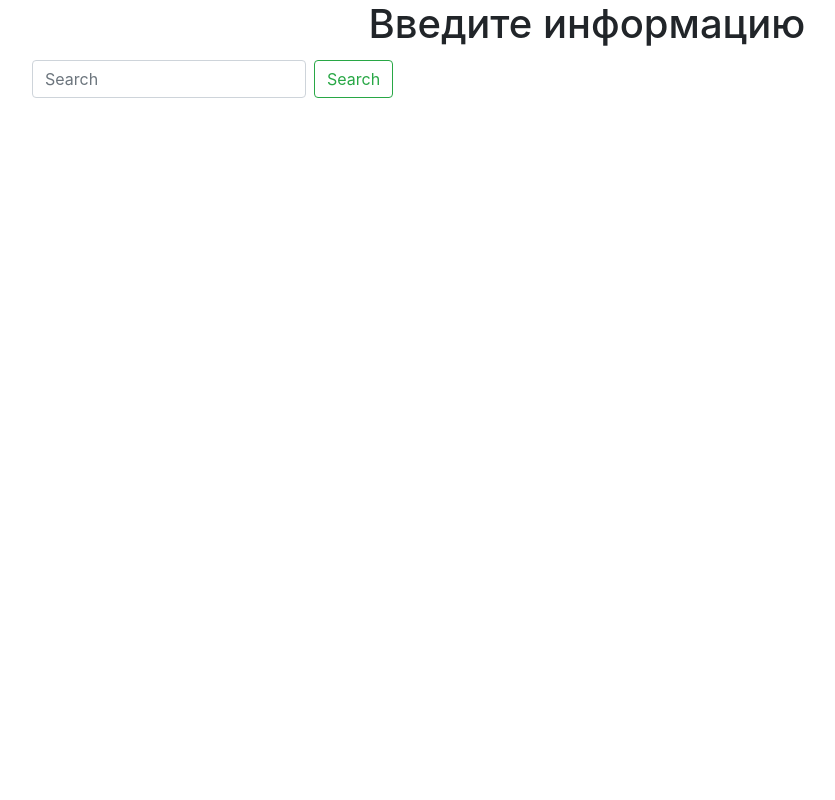
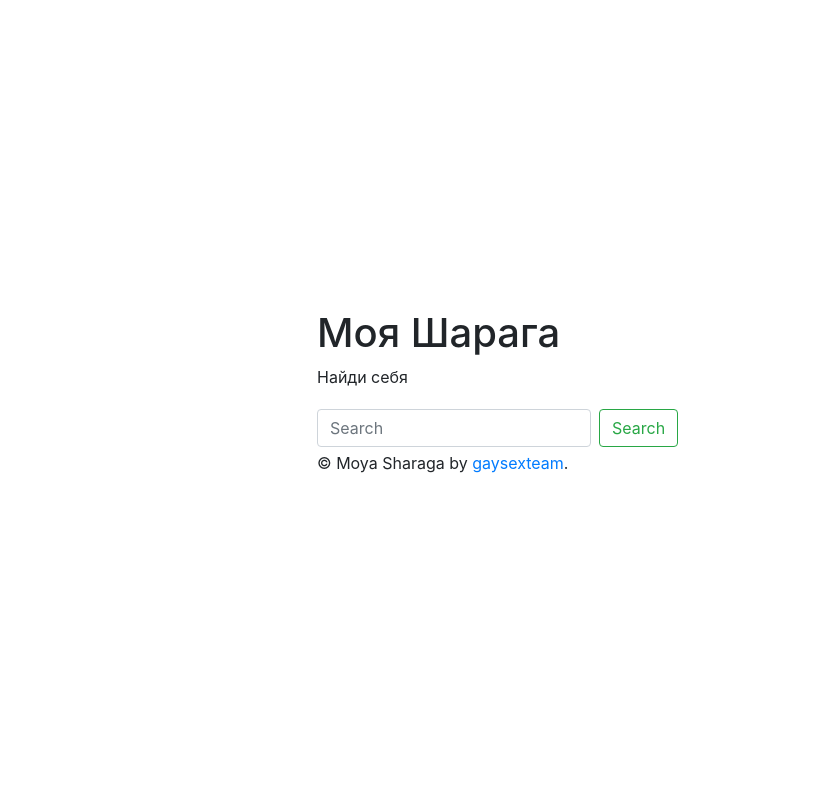
Before and after one commit to koolkittykat69/MoySharaga, a Django app: template MoyaSharaga/MoyaSharaga/templates/panel/list.html in a window 1280 px wide. Shown: the whole page, without its empty margins (53-888 px from the left). Run offline with Django 3.2, Linux system fonts and the light colour scheme; the template is opened without the code that fills it, so the values that code supplies are empty; parts of the project's set-up code (start-up, migrations or seed data) failed here and were passed over; some libraries are stand-ins or nearby versions.

Commit message:
Main and search pages v0.4

```diff
--- a/MoyaSharaga/MoyaSharaga/templates/panel/base.html
+++ b/MoyaSharaga/MoyaSharaga/templates/panel/base.html
@@ -13,14 +13,14 @@
 <div class="container h-100">
     <div class="row h-100 justify-content-center align-items-center">
         <div class="col-10 col-md-8 col-lg-6">
-            <form class="form-example" action="" method="post">
+            <form>
                 <h1>Моя Шарага</h1>
                 <p class="description">Удобный способ найти информацию о студенте</p>
                 <div class="form-group">
                     <a href="panel/" class="btn btn-primary btn-lg active" role="button" aria-pressed="true">Найти себя</a>
                     <a href "admin/" class="btn btn-primary btn-lg active" role="button" aria-pressed"true">Добавить</a>
                 </div>
-                <p class="copyright">&copy; MoyaSharaga by <a href="#">!DGMA</a>.</p>
+                <p class="copyright">&copy; MoyaSharaga by <a href="#">gaysexteam</a>.</p>
             </form>
         </div>
     </div>
--- a/MoyaSharaga/MoyaSharaga/templates/panel/list.html
+++ b/MoyaSharaga/MoyaSharaga/templates/panel/list.html
@@ -4,14 +4,18 @@
 
 {% block content %}
 
-<div class="container">
-  <div class="text-center">
-    <h1 class"font-weight-bold">Введите информацию</h1>
-    <form class="form-inline">
-      <input class="form-control mr-sm-2" type="search" placeholder="Search" aria-label="Search">
-      <button class="btn btn-outline-success my-2 my-sm-1" type="submit">Search</button>
-    </form>
-  </div>
+<div class="container h-100">
+    <div class="row h-100 justify-content-center align-items-center">
+        <div class="col-10 col-md-8 col-lg-6">
+              <h1>Моя Шарага</h1>
+              <p class="description">Найди себя</p>
+              <form class="form-inline">
+                <input class="form-control mr-sm-2" type="search" placeholder="Search" aria-label="Search">
+                <button class="btn btn-outline-success my-1 my-sm-1" type="submit">Search</button>
+              </form>
+              <p class="copyright">&copy; Moya Sharaga by <a href="#">gaysexteam</a>.</p>
+        </div>
+    </div>
 </div>
 
 {% endblock %}
```
Also changed, not shown: 1 other file.
